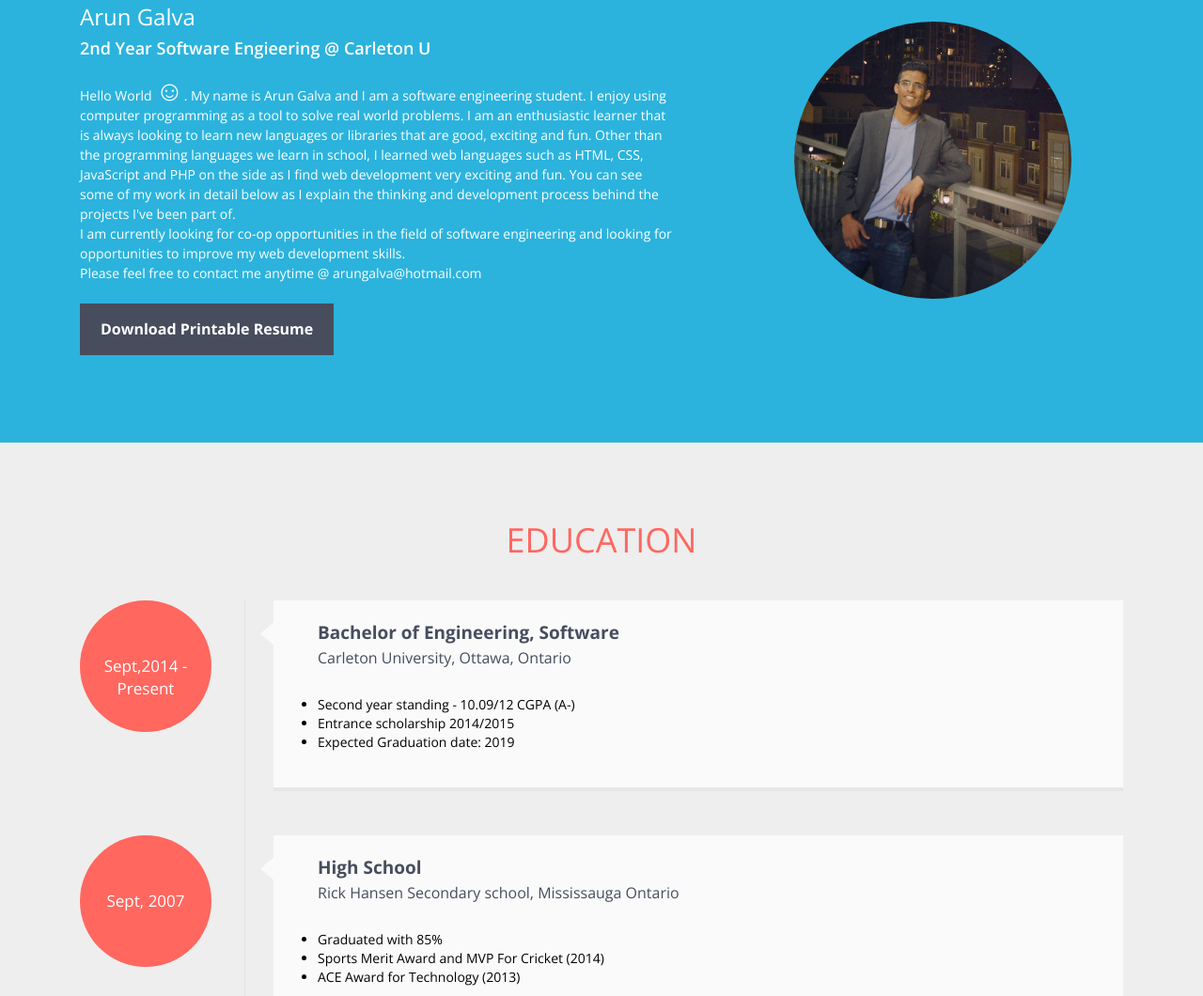
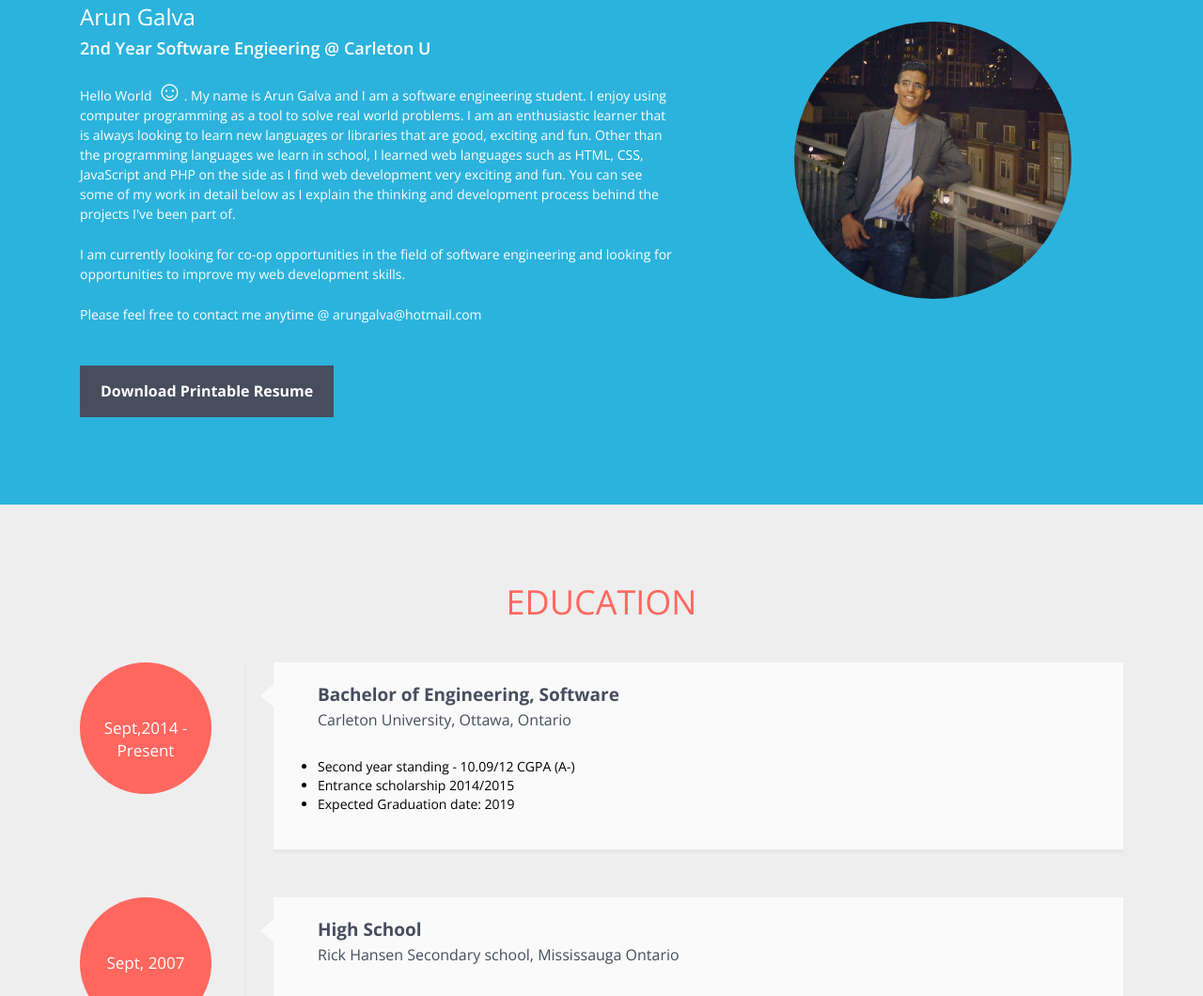
Before and after one commit to arungalva/arungalva.github.io, a plain HTML site: page index.html in a window 1280 px wide. Shown: the part 1010-2070 px from the top of the page at 94% size. Drawn offline with nearby package versions, Linux system fonts and the light colour scheme.

Commit message:
Update index.html

```diff
--- a/index.html
+++ b/index.html
@@ -85,7 +85,7 @@
         <div class=" col-xs-12 col-sm-12 col-md-7 col-lg-7">
           <h3>Arun Galva</h3>
           <h4 class="subHeading">2nd Year Software Engieering @ Carleton U</h4>
-	  <p>Hello World <span style="font-size:30px;">&#9786</span>. My name is Arun Galva and I am a software engineering student. I enjoy using computer programming as a tool to solve real world problems. I am an enthusiastic learner that is always looking to learn new languages or libraries that are good, exciting and fun. Other than the programming languages we learn in school, I learned web languages such as HTML, CSS, JavaScript and PHP on the side as I find web development very exciting and fun. You can see some of my work in detail below as I explain the thinking and development process behind the projects I've been part of. <br>I am currently looking for co-op opportunities in the field of software engineering and looking for opportunities to improve my web development skills.<br>Please feel free to contact me anytime @ <a href="mailto:arungalva@hotmail.com">arungalva@hotmail.com</a></p> <a href="#" class="bntDownload">Download Printable Resume</a> </div>
+	  <p>Hello World <span style="font-size:30px;">&#9786</span>. My name is Arun Galva and I am a software engineering student. I enjoy using computer programming as a tool to solve real world problems. I am an enthusiastic learner that is always looking to learn new languages or libraries that are good, exciting and fun. Other than the programming languages we learn in school, I learned web languages such as HTML, CSS, JavaScript and PHP on the side as I find web development very exciting and fun. You can see some of my work in detail below as I explain the thinking and development process behind the projects I've been part of. <p>I am currently looking for co-op opportunities in the field of software engineering and looking for opportunities to improve my web development skills.</p><p>Please feel free to contact me anytime @ <a href="mailto:arungalva@hotmail.com">arungalva@hotmail.com</a></p></p> <a href="#" class="bntDownload">Download Printable Resume</a> </div>
         <div class=" col-xs-12 col-sm-12 col-md-4 col-lg-4 col-md-offset-1 col-lg-offset-1 proPic"> <img src="images/about-me-image.jpg" alt="" class="img-circle topmar"> </div>
       </div>
     </div>
```
